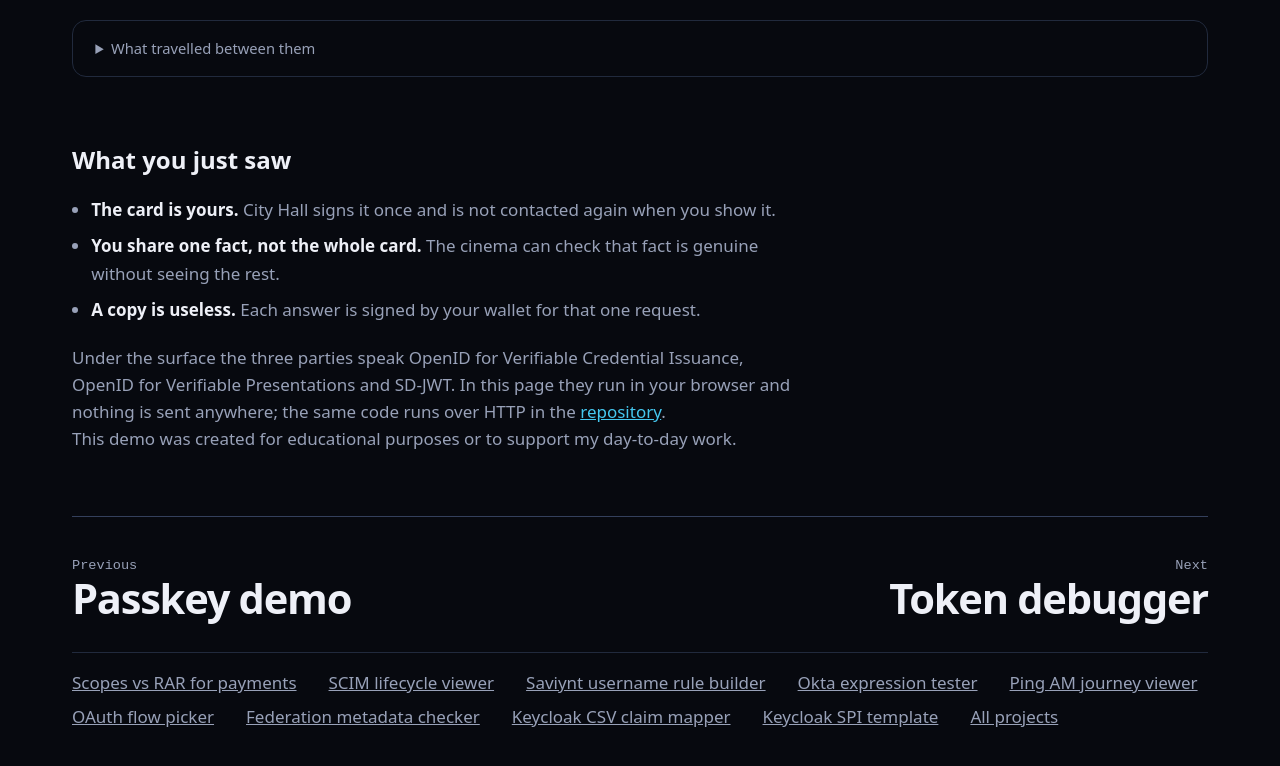
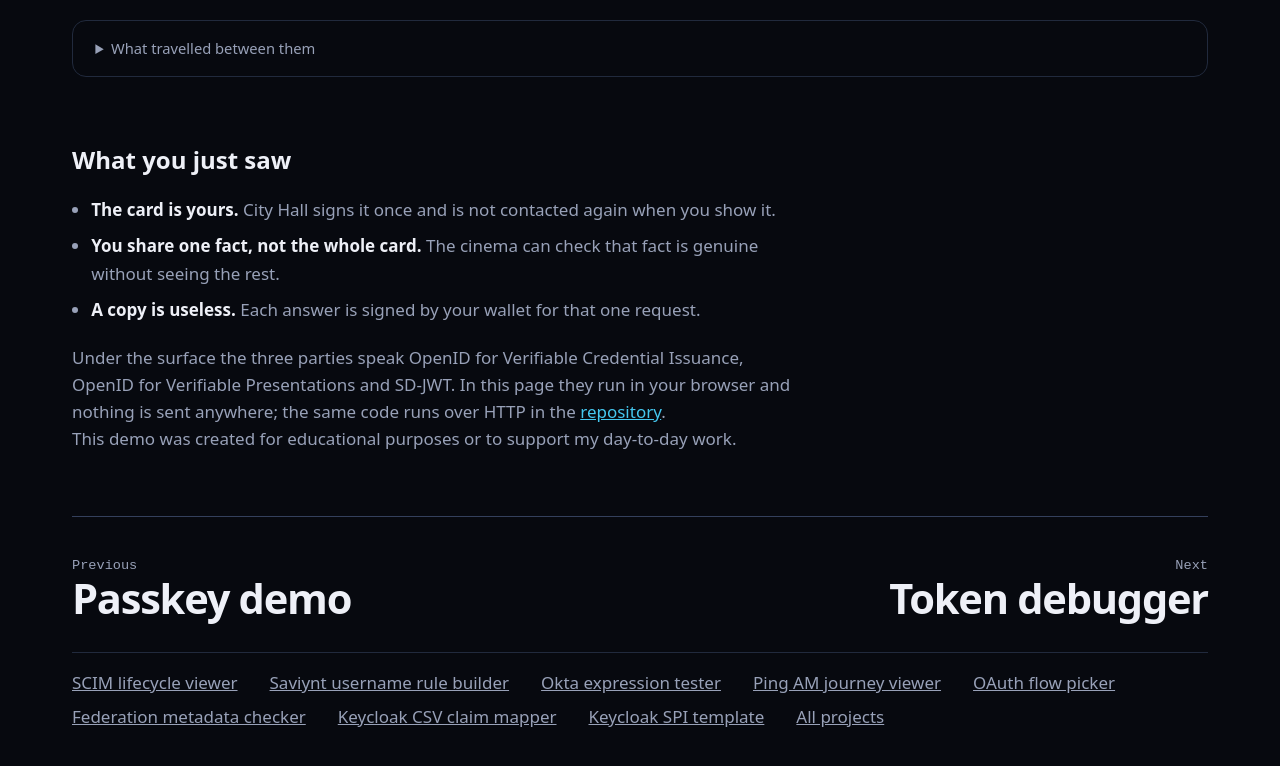
Before and after one commit to ivan-guirola/openid4vc-demo, a website built with Vite: page index.html in a window 1280 px wide. Shown: the part 813-1579 px from the top of the page. Built offline with nearby package versions, Linux system fonts and the light colour scheme.

Commit message:
Remove the scopes vs RAR link

```diff
--- a/index.html
+++ b/index.html
@@ -139,7 +139,6 @@
           <a href="https://ivan-guirola.github.io/tools/debugger/"><span>Next</span><strong>Token debugger</strong></a>
         </div>
         <p class="more-rest">
-          <a href="https://ivan-guirola.github.io/tools/rar-vs-scopes/">Scopes vs RAR for payments</a>
           <a href="https://ivan-guirola.github.io/tools/scim-lifecycle/">SCIM lifecycle viewer</a>
           <a href="https://ivan-guirola.github.io/tools/saviynt-username/">Saviynt username rule builder</a>
           <a href="https://ivan-guirola.github.io/tools/okta-expression/">Okta expression tester</a>
```
